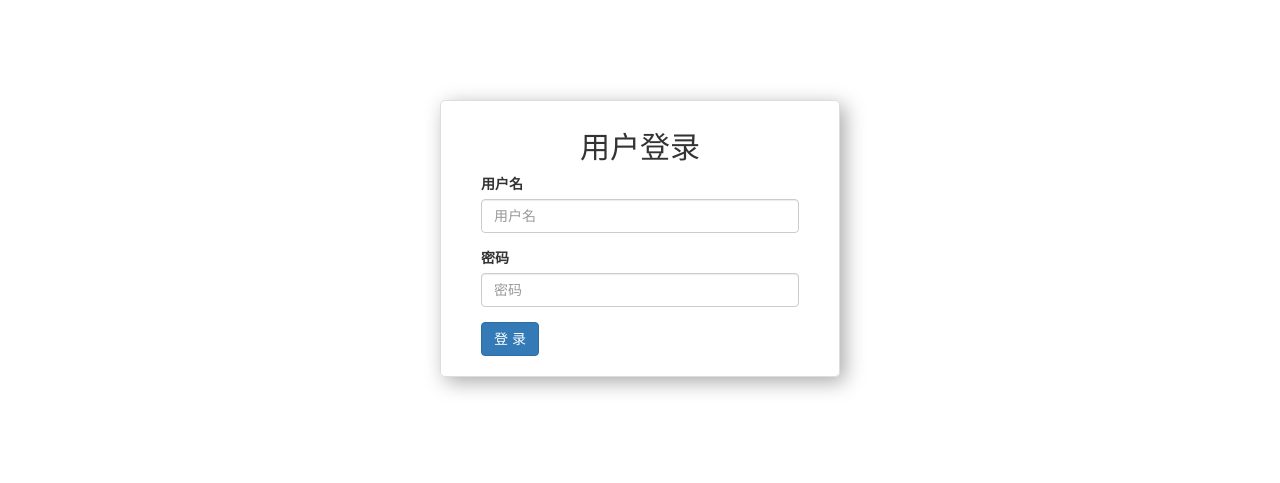
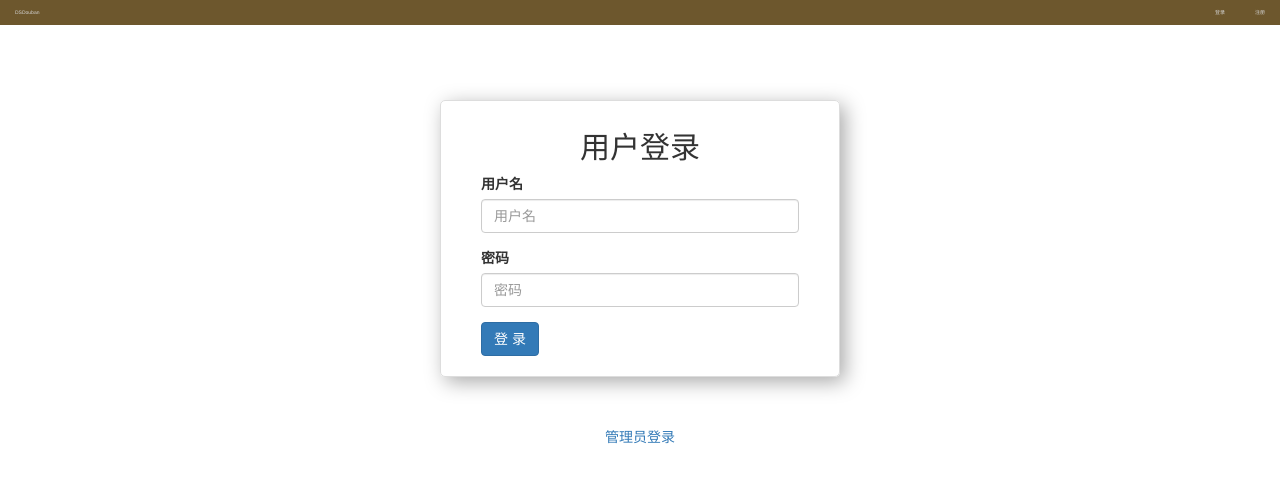
Before and after one commit to Ji-Zhang-X/dsdouban, a Django app: page /dsdouban/login/ in a window 1280 px wide. Shown: the top 483 px of the page. Run offline with Django 3.2, Linux system fonts and the light colour scheme; some libraries are stand-ins or nearby versions.

Commit message:
为几个html添加了导航栏

```diff
--- a/DSDouBan/settings.py
+++ b/DSDouBan/settings.py
@@ -58,7 +58,7 @@ ROOT_URLCONF = 'DSDouBan.urls'
 TEMPLATES = [
     {
         'BACKEND': 'django.template.backends.django.DjangoTemplates',
-        'DIRS': [],
+        'DIRS': [os.path.join(BASE_DIR,'UserSystem/' ,'templates')],
         'APP_DIRS': True,
         'OPTIONS': {
             'context_processors': [
--- a/UserSystem/templates/register.html
+++ b/UserSystem/templates/register.html
@@ -3,7 +3,7 @@
 <html lang="en">
 <head>
     <meta charset="UTF-8">
-    <title>用户注册</title>
+    <title>豆丝豆瓣·用户注册</title>
     <link rel="stylesheet" href="{% static 'plugins/bootstrap-3.4.1/css/bootstrap.min.css' %}">
     <style>
         .account {
@@ -25,6 +25,10 @@
     </style>
 </head>
 <body>
+
+        {% include "head_nav.html"%}
+
+
 <div class="account">
     <h2>{{ title }}</h2>
     <form method="post" novalidate>
--- a/UserSystem/templates/user_login.html
+++ b/UserSystem/templates/user_login.html
@@ -3,7 +3,7 @@
 <html lang="en">
 <head>
     <meta charset="UTF-8">
-    <title>Title</title>
+    <title>豆丝豆瓣·用户登录</title>
     <link rel="stylesheet" href="{% static 'plugins/bootstrap-3.4.1/css/bootstrap.min.css' %}">
     <style>
         .account {
@@ -25,6 +25,10 @@
     </style>
 </head>
 <body>
+
+{% include "head_nav.html"%}
+
+
 <div class="account">
     <h2>用户登录</h2>
     <form method="post" novalidate>
@@ -55,5 +59,16 @@
     </form>
 </div>
 
+
+<div class="container" style="margin-top: 50px;">
+        <div class="row">
+            <div class="terms text-center">
+                <a href='/manager/login/'> 管理员登录</a>
+            </div>
+        </div>
+    </div>
+
+
+
 </body>
 </html>
```
Also changed, not shown: AdminSystem/templates/login.html (+13 -0 lines).
